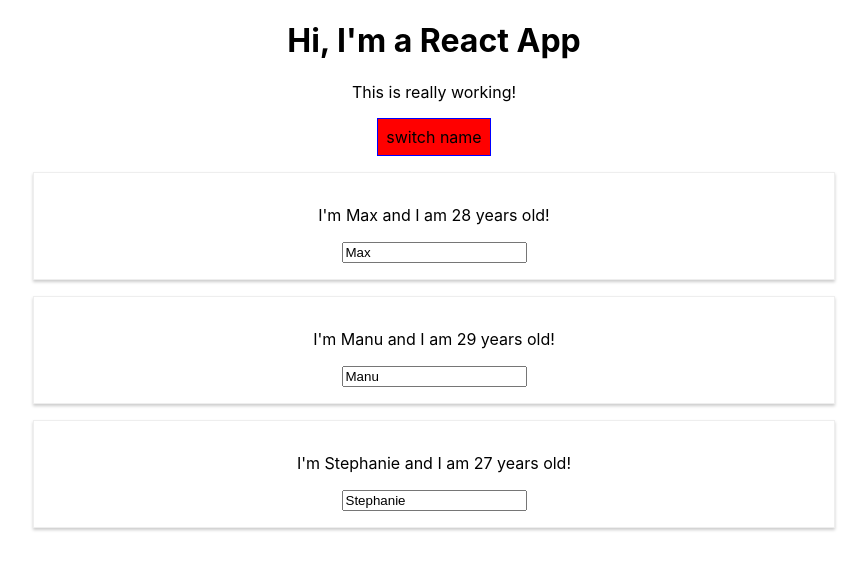
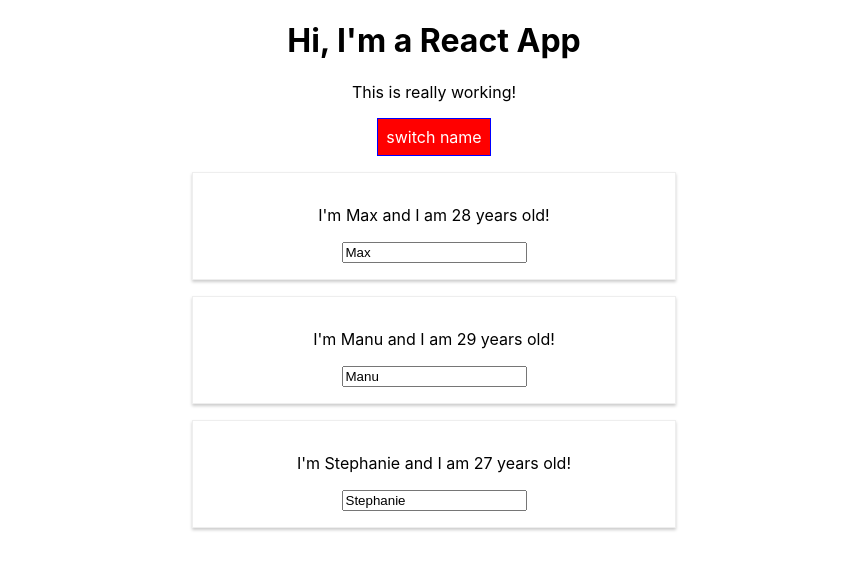
Before and after one commit to keisukee/react-complete-guide-basics, a React (Create React App) app: page / in a window 1280 px wide. Both pictures are taken after a click on the button "switch name". Shown: the top 570 px of the page, without its empty margins (206-1073 px from the left). Built offline with nearby package versions, Linux system fonts and the light colour scheme.

Commit message:
[update]76まで完了

```diff
--- a/src/App.js
+++ b/src/App.js
@@ -1,6 +1,20 @@
 import React, { Component } from 'react';
 import './App.css';
 import Person from './Person/Person';
+import styled from 'styled-components';
+
+const StyledButton = styled.button`
+  background-color: ${props => props.alt ? 'red' : 'green'};
+  color: white;
+  font: inherit;
+  border: 1px solid blue;
+  padding: 8px;
+  cursor: pointer;
+  &:hover {
+    background-color: ${props => props.alt ? 'salmon' : 'lightgreen'};
+    color: black;
+  }
+`;
 
 
 class App extends Component {
@@ -53,17 +67,17 @@ class App extends Component {
   }
 
   render() {
-    const style = {
-      backgroundColor: 'white',
-      font: 'inherit',
-      border: '1px solid blue',
-      padding: '8px',
-      cursor: 'pointer',
-      ':hover': {
-        backgroundColor: 'lightgreen',
-        color: 'black'
-      }
-    };
+    // const style = {
+    //   backgroundColor: 'white',
+    //   font: 'inherit',
+    //   border: '1px solid blue',
+    //   padding: '8px',
+    //   cursor: 'pointer',
+    //   ':hover': {
+    //     backgroundColor: 'lightgreen',
+    //     color: 'black'
+    //   }
+    // };
 
     let persons = null;
 
@@ -80,11 +94,11 @@ class App extends Component {
           })}
         </div>
       );
-      style.backgroundColor = 'red';
-      style[':hover'] = {
-        backgroundColor: 'salmon',
-        color: 'black'
-      };
+      // style.backgroundColor = 'red';
+      // style[':hover'] = {
+      //   backgroundColor: 'salmon',
+      //   color: 'black'
+      // };
     }
 
     const classes = [];
@@ -100,9 +114,9 @@ class App extends Component {
       <div className="App">
         <h1>Hi, I'm a React App</h1>
         <p className={classes.join(' ')}>This is really working!</p>
-        <button
-          style={style}
-          onClick={this.togglePersonsHandler} >switch name</button>
+        <StyledButton
+          alt={this.state.showPersons}
+          onClick={this.togglePersonsHandler} >switch name</StyledButton>
           {this.state.showPersons && persons}
       </div>
     );
--- a/src/Person/Person.css
+++ b/src/Person/Person.css
@@ -1,7 +1,13 @@
-.Person {
+/* .Person {
   width: 60%;
   margin: 16px auto;
   border: 1px solid #EEE;
   box-shadow: 0 2px 3px #CCC;
   padding: 16px;
 }
+
+@media (min-width: 500px) {
+  .Person {
+    width: 450px;
+  }
+} */
--- a/src/Person/Person.js
+++ b/src/Person/Person.js
@@ -1,5 +1,19 @@
 import React from 'react';
 import './Person.css';
+import styled from 'styled-components';
+
+const StyleDiv = styled.div`
+    width: 60%;
+    margin: 16px auto;
+    border: 1px solid #EEE;
+    box-shadow: 0 2px 3px #CCC;
+    padding: 16px;
+
+    @media (min-width: 500px) {
+      width: 450px;
+    }
+  `
+;
 
 const person = ( props ) => {
   const style = {
@@ -8,11 +22,11 @@ const person = ( props ) => {
     }
   }
   return (
-    <div className='Person' style={style}>
+    <StyleDiv>
       <p onClick={props.click}>I'm {props.name} and I am {props.age} years old!</p>
       <p>{props.children}</p>
       <input type='text' onChange={props.changed} value={props.name} />
-    </div>
+    </StyleDiv>
   )
 }
 
```
